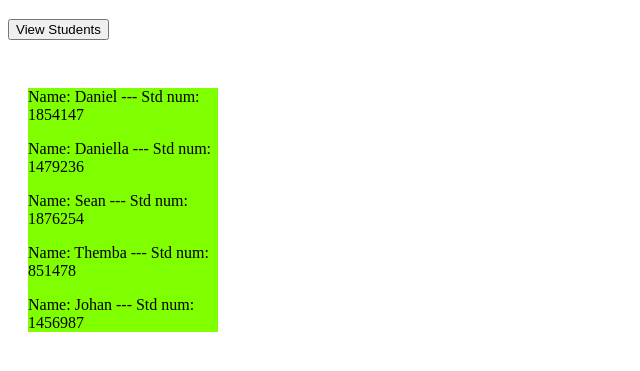
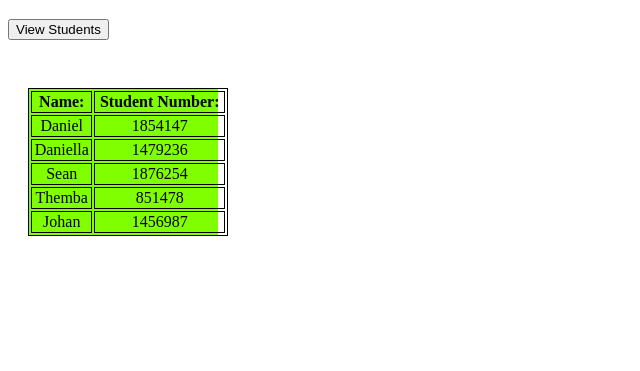
Before and after one commit to dankatz95/ELEN4010-Lab3, a website: page index.html in a window 1280 px wide. Both pictures are taken after a click on the button "View Students". Shown: the part 61-432 px from the top of the page, without its empty margins (0-640 px from the left). Drawn offline with Linux system fonts and the light colour scheme.

Commit message:
Hide show student table added

```diff
--- a/index.html
+++ b/index.html
@@ -14,6 +14,19 @@
                 margin-left: 20px;
 
             }
+           table{
+                border: 1px solid black;
+                width: 200px;
+            }
+
+            th{
+                text-align: center;
+                border: 1px solid black
+            }
+            td{
+                text-align: center;
+                border: 1px solid black
+            }
         </style>
     </head>
     <body>
@@ -21,7 +34,29 @@
         <button type='button' id='viewButton'>View Students</button>
         <br />
         <br />
-        <div id="myDiv"></div>
+        <div id="myDiv">
+            <table id="MyTable">
+                <tr>
+                  <th>Name:</th>
+                  <th>Student Number:</th>
+                </tr>
+                <tr id="Student 1">
+
+                </tr>
+                <tr id="Student 2">
+
+                </tr>
+                <tr id="Student 3">
+
+                </tr>
+                <tr id="Student 4">
+
+                </tr>
+                <tr id="Student 5">
+
+                </tr>
+            </table>
+        </div>
 
     </body>
 
--- a/index.js
+++ b/index.js
@@ -22,16 +22,20 @@ const students = [
   }
 ]
 
-const studentHolder = document.getElementById('myDiv')
+for (let i = 0; i < 5; i++) {
+  const section = document.getElementById(`Student ${i + 1}`)
+  for (let j = 0; j < 2; j++) {
+    const data = document.createElement('td')
+    let text
+    if (j === 0) {
+      text = document.createTextNode(`${students[i].name}`)
+    } else {
+      text = document.createTextNode(`${students[i].studentNumber}`)
+    }
 
-for (let i = 0; i < 5; i++) {
-  const student = document.createElement('p')
-
-  const text = document.createTextNode(`Name: ${students[i].name} --- Std num:  ${students[i].studentNumber}`)
-
-  student.appendChild(text)
-
-  studentHolder.appendChild(student)
+    data.appendChild(text)
+    section.appendChild(data)
+  }
 }
 
 document.getElementById('myDiv').style.display = 'none'
```
